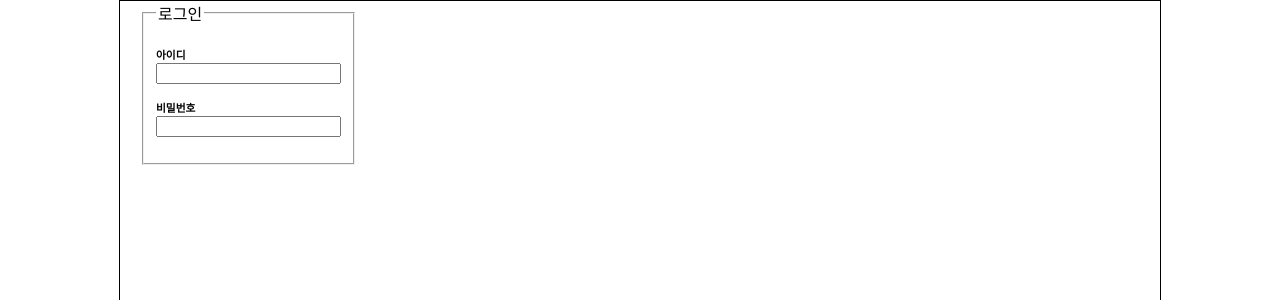
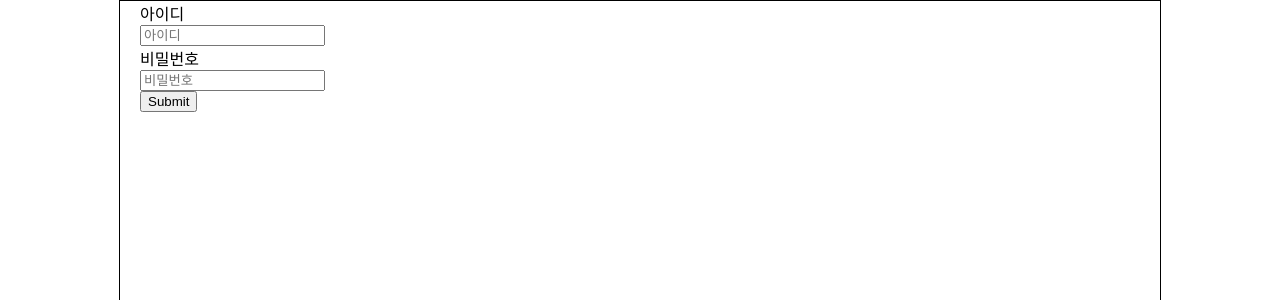
Before and after one commit to choiyeju/frontend_test_code, a React (Create React App) app: page /login in a window 1280 px wide. Shown: the top 300 px of the page. Built offline with nearby package versions, Linux system fonts and the light colour scheme.

Commit message:
feat: login form 추가

```diff
--- a/src/components/login/Login.css
+++ b/src/components/login/Login.css
@@ -12,6 +12,8 @@
 
 .login_box p {
     text-align: left;
+    display: flex;
+    flex-direction: column;
 }
 .login_box h6 {
     margin: 0;
--- a/src/components/login/Login.js
+++ b/src/components/login/Login.js
@@ -1,29 +1,34 @@
 import "./Login.css";
+import {useState} from "react";
 
-function Login() {
+function Login({ onSubmit }) {
+    const [values, setValues] = useState({
+        id: "",
+        pw: ""
+    });
 
-    const handleChangeId = () => {
-        return;
+    const handleChange = (e) => {
+        setValues({
+            ...values,
+            [e.target.id]: e.target.value,
+        });
     };
 
-    const handleChangePw = () => {
-        return;
+    const handleSubmit = (e) => {
+        e.preventDefault();
+        onSubmit(values);
     };
 
     return (
         <div className="Login">
-            <form className="login_box">
-                <fieldset>
-                    <legend>로그인</legend>
-                    <p>
-                        <h6>아이디</h6>
-                        <input type="text" id="login_id" onChange={handleChangeId} />
-                    </p>
-                    <p>
-                        <h6>비밀번호</h6>
-                        <input type="password" id="login_pw" onChange={handleChangePw} />
-                    </p>
-                </fieldset>
+            <form className="login_box" onSubmit={handleSubmit}>
+                <label htmlFor="id">아이디</label>
+                <input id="id" type="text" data-testid="login_id" placeholder="아이디" value={values.id} onChange={handleChange}/>
+
+                <label htmlFor="pw">비밀번호</label>
+                <input id="pw" type="password" data-testid="login_pw" placeholder="비밀번호" value={values.pw} onChange={handleChange}/>
+
+                <button type="submit">Submit</button>
             </form>
         </div>
     );
```
